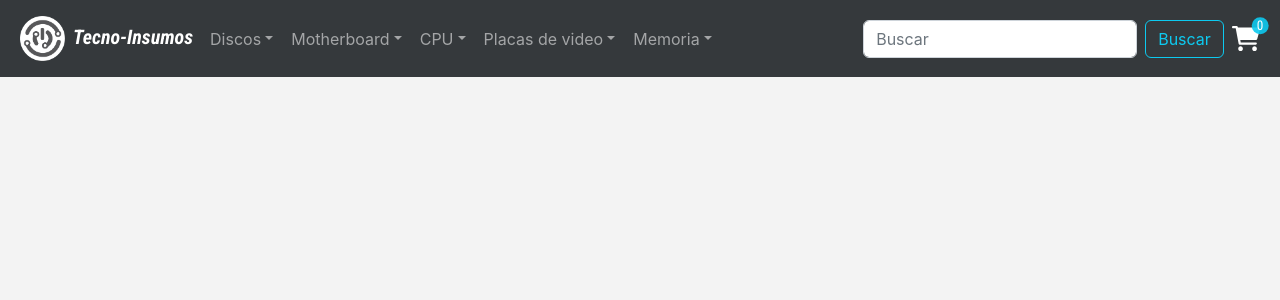
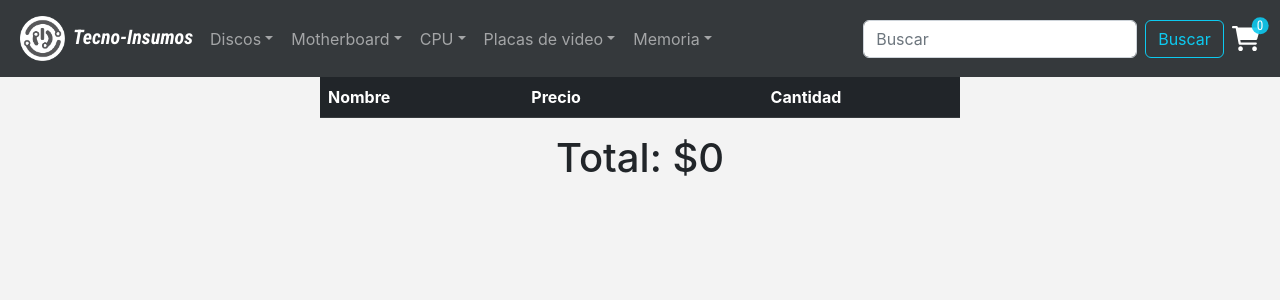
Before and after one commit to LeoYab/tecno-insumos, a React (Create React App) app: page /cart in a window 1280 px wide. Shown: the top 300 px of the page. Built offline with nearby package versions, Linux system fonts and the light colour scheme.

Commit message:
Se realiza carrito de compras y se configura para agregar productos

```diff
--- a/src/components/Cart/Cart.js
+++ b/src/components/Cart/Cart.js
@@ -1,15 +1,47 @@
 import { useContext } from "react"
 import { CartContext } from "../../context/CartContext"
-import ItemList from "../ItemList/ItemList"
+
 
 const Cart = () => {
 
-const { cart } = useContext(CartContext)
-console.log(cart)
-    return(
-<div>
-<ItemList products={cart} />
-</div>
+    const { cart, removeProd, totalItems } = useContext(CartContext)
+
+    const deleteItemCart = (idToDelete) =>{
+
+        removeProd(idToDelete)
+    }
+
+
+    const cartList = cart.map(prod => {
+
+        return (
+            <tr key={prod.id}>
+                <th scope="row">{prod.name}</th>
+                <td>${prod.price}</td>
+                <td className="text-center">X{prod.quantity}</td>
+                <td><button onClick={() => deleteItemCart(prod.id)} className="btn btn-danger btn-sm" type="button">Eliminar</button></td>
+            </tr>
+
+        )
+
+    })
+    return (
+        <div className="d-flex flex-column align-items-center">
+            <table className="table table-striped w-50 text-start">
+                <thead className="table-dark">
+                    <tr>
+                        <th scope="col">Nombre</th>
+                        <th scope="col">Precio</th>
+                        <th scope="col" className="text-center">Cantidad</th>
+                        <th scope="col"></th>
+                    </tr>
+                </thead>
+                <tbody className="align-middle">
+                    {cartList}
+                </tbody>
+            </table>
+            <h1>Total: ${totalItems}</h1>
+        </div>
 
     )
 }
--- a/src/components/CartWidget/CartWidget.js
+++ b/src/components/CartWidget/CartWidget.js
@@ -9,7 +9,7 @@ const { quantity } = useContext(CartContext)
 
 
     return(
-        <div className="cart m-2 d-flex order-lg-1 position-relative">
+        <div className="cart m-2 d-flex position-relative">
             <img src={cart} alt="Carrito" />
             <p id="onCart" className="position-absolute top-0 start-100 translate-middle badge rounded-pill text-bg-info">{quantity}</p>
         </div>
--- a/src/components/ItemDetail/ItemDetail.js
+++ b/src/components/ItemDetail/ItemDetail.js
@@ -16,7 +16,7 @@ const ItemDetail = ({ id, img, img2, price, name, description, stock, info }) =>
 
     const handleOnAdd = (quantity) => {
 
-       const addProdToCart = { id, name, price, img, img2, quantity }
+       const addProdToCart = { id, name, price, quantity }
 
         addItem(addProdToCart)
 
--- a/src/components/Navbar/Navbar.js
+++ b/src/components/Navbar/Navbar.js
@@ -12,7 +12,7 @@ const Navbar = () => {
             <div className="container-fluid">
             <Link to="/" className="navbar-brand me-auto p-2"><img className="logo me-2" src={logo} alt="Logo" />Tecno-Insumos</Link>
 
-                <CartWidget />
+            <Link to="/cart" className="order-lg-1"><CartWidget /></Link>
 
                 <button className="navbar-toggler collapsed" type="button" data-bs-toggle="collapse" data-bs-target="#navbarTogglerDemo01"
                     aria-controls="navbarTogglerDemo01" aria-expanded="false" aria-label="Toggle navigation">
--- a/src/context/CartContext.js
+++ b/src/context/CartContext.js
@@ -10,14 +10,29 @@ export const CartProvider = ({ children }) => {
 
     const [cart, setCart] = useState([])
     const [quantity, setQuantity] = useState(0)
-
+    const [totalItems, settotalItems] = useState(0)
 
     useEffect(() => {
     /*   const totalQty = getQuantity()  */
         setQuantity(getQuantity() )
-        console.log(cart)
+        settotalItems(totalProds())
     }, [cart])
 
+
+const totalProds = () => {
+
+let accum = 0
+
+cart.forEach(prod => {
+
+    accum += (prod.price*prod.quantity)
+
+    })
+
+    return accum
+
+
+}
 
 
     const getQuantity = () => {
@@ -45,14 +60,14 @@ export const CartProvider = ({ children }) => {
 
     }
 
-/*     const removeProd = (id) => {
+     const removeProd = (id) => {
 
         const removeProd = cart.filter(prod => prod.id !== id)
 
         setCart(removeProd)
 
 
-    } */
+    }
 
     const replace = (prodToAdd) => {
 
@@ -63,14 +78,8 @@ export const CartProvider = ({ children }) => {
 
 
 
-
-
-
-
-
-
     return (
-        <CartContext.Provider value={{ cart, quantity, addItem }}>
+        <CartContext.Provider value={{ cart, quantity, addItem, removeProd, totalItems }}>
             {children}
         </CartContext.Provider>
 
```
